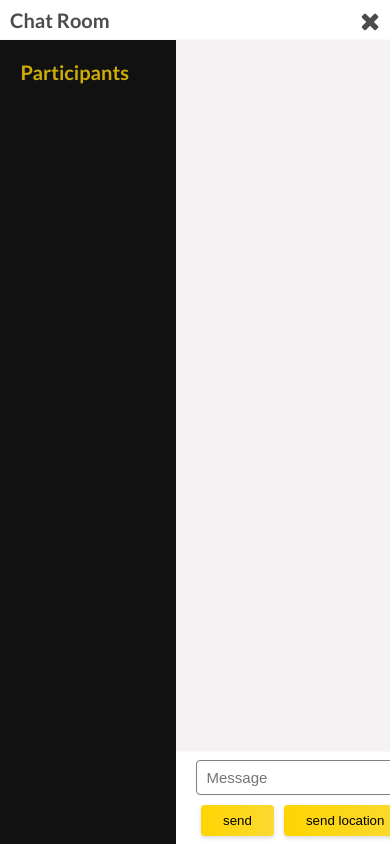
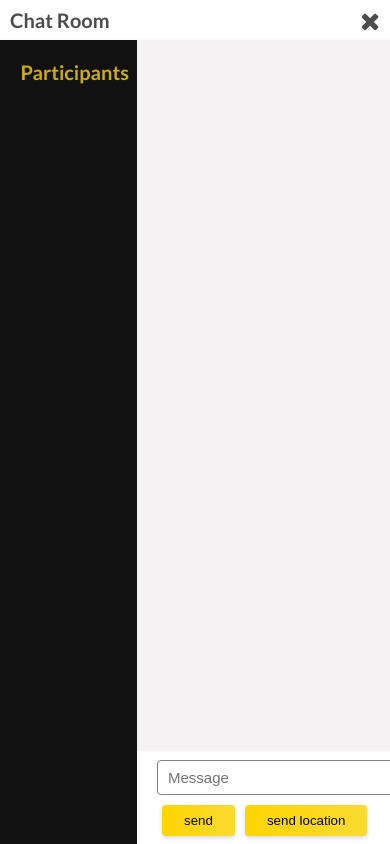
Before and after one commit to rizwan230698/chat-app-socketio, a website: page public/chat.html in a window 390 px wide. Both pictures are taken after a click on the element 369 px from the left and 19 px from the top of the page. Drawn offline with nearby package versions, Linux system fonts and the light colour scheme; no server answers.

Commit message:
some ui changes

```diff
--- a/public/chat.css
+++ b/public/chat.css
@@ -28,6 +28,7 @@ header span {
 }
 .sidebar {
   display: block;
+  min-width: 180px;
   flex: 0 0 15%;
   padding: 1.5rem;
   background-color: #111;
@@ -41,11 +42,11 @@ header span {
 .users {
   display: flex;
   flex-direction: column;
+  padding: 0rem 1.5rem;
 }
 .users li {
   font-size: 1.8rem;
   margin-bottom: 0.7rem;
-  margin-left: 1.8rem;
   text-transform: capitalize;
   font-weight: 400;
 }
@@ -93,7 +94,6 @@ li .username {
   min-width: 4ch;
 }
 li .content {
-  /* flex: 0 0 calc(100% - 58px); */
   flex: 1;
 }
 
@@ -160,7 +160,7 @@ button:active {
   display: none;
 }
 
-@media only screen and (max-width: 600px) {
+@media only screen and (max-width: 768px) {
   header {
     position: sticky;
     top: 0;
@@ -173,10 +173,12 @@ button:active {
     flex: 0 0 0%;
     padding: 2rem 0rem;
     width: 0px;
+    min-width: unset;
     transition: all 0.2s;
   }
   .sidebar-mob {
-    flex: 0 0 45%;
+    flex: 0 0 auto;
+    max-width: 45%;
     padding: 2rem 0.8rem;
     width: unset;
   }
@@ -185,7 +187,6 @@ button:active {
   }
   .users li {
     font-size: 1.6rem;
-    margin-left: 2rem;
   }
   .main {
     padding: 0;
@@ -202,6 +203,7 @@ button:active {
     margin-top: unset;
   }
   #messageForm {
+    width: 100%;
     position: fixed;
     bottom: 0;
     border-top: 1px solid #faf9f9;
```
